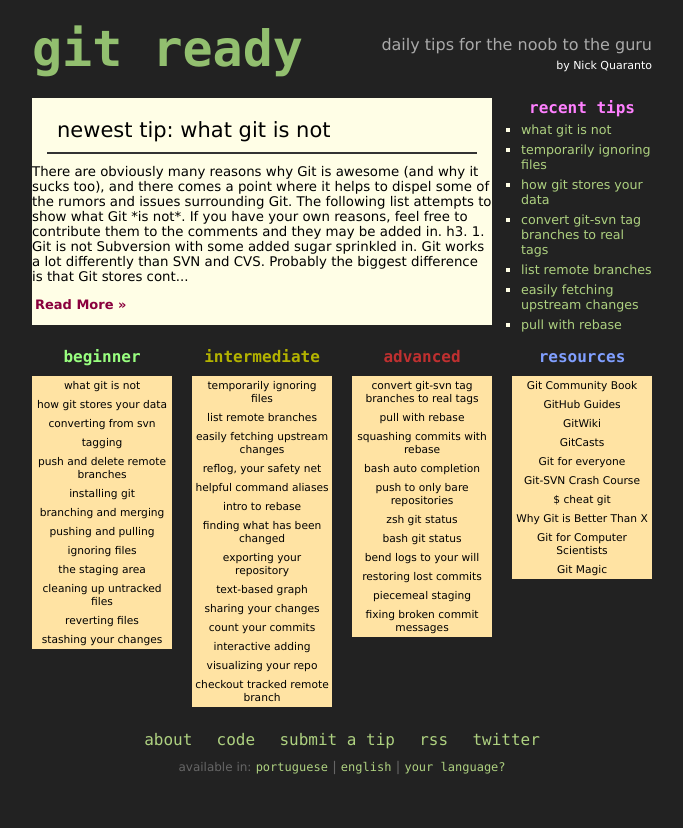
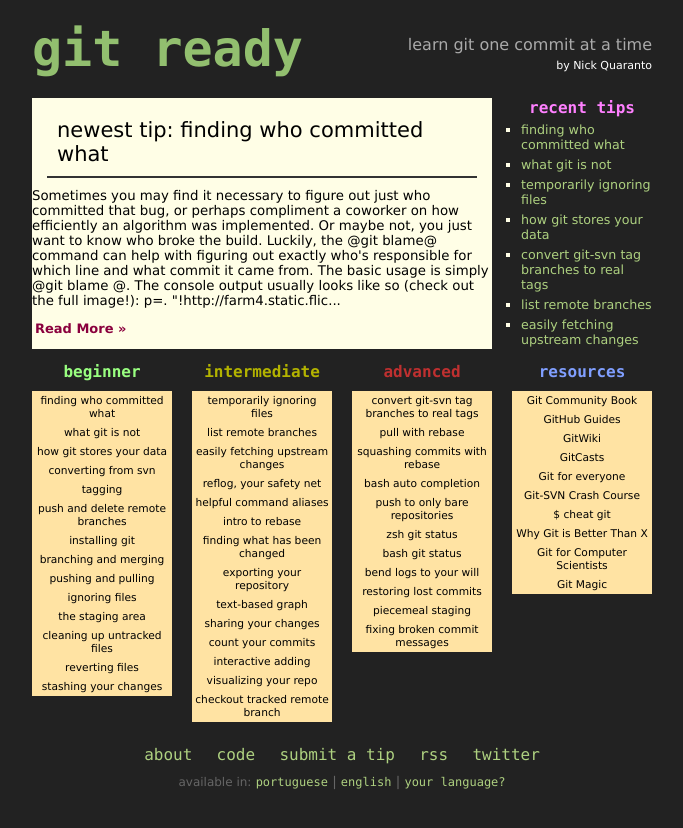
Before and after one commit to qrush/gitready, a Jekyll site: the page built from index.html, in a window 1280 px wide. Shown: the top 828 px of the page, without its empty margins (298-981 px from the left). Built offline with Jekyll 4.4.1, drawn with Linux system fonts in a browser that asks for light colours.

Commit message:
Changing tagline and adding monday's post

```diff
--- a/_layouts/default.html
+++ b/_layouts/default.html
@@ -17,7 +17,7 @@
 			<h1><a href="/">git ready</a></h1>
 		</div>
 		<div class="grid_4 suffix_2 info">
-			<div class="extra">daily tips for the noob to the guru</div>
+			<div class="extra">learn git one commit at a time</div>
 			<div class="author">by Nick Quaranto</div>
 		</div>
     <div class="grid_8 prefix_2 suffix_2 main">
--- /dev/null
+++ b/_posts/2009-02-23-finding-who-committed-what.textile
@@ -0,0 +1,23 @@
+---
+layout: post
+title: finding who committed what
+category: beginner
+---
+
+Sometimes you may find it necessary to figure out just who committed that bug, or perhaps compliment a coworker on how efficiently an algorithm was implemented. Or maybe not, you just want to know who broke the build. Luckily, the @git blame@ command can help with figuring out exactly who's responsible for which line and what commit it came from.
+
+The basic usage is simply @git blame <file>@. The console output usually looks like so (check out the full image!):
+
+p=. "!http://farm4.static.flickr.com/3606/3304779985_6c93865703.jpg!":http://farm4.static.flickr.com/3606/3304779985_2d1842b5f9_o.png
+
+For those confused at what this wall of text consists of, it shows the abbreviated commit SHA, the file name it originated from, the commit author and date, line number, and then the actual line of code.
+
+That's great and all, but there's plenty of other ways to get your blame on. If your code is up on GitHub, you get blame information included:
+
+p=. "!http://farm4.static.flickr.com/3463/3305616220_05a91c8e70.jpg!":http://farm4.static.flickr.com/3463/3305616220_a7b2850e62_o.jpg
+
+Another great way to see this information is with "git-age":http://wiki.github.com/krig/git-age, which is a viewer written in PyGtk. It's actually quite neat, it shows the Gravatar associated with the commit's email, and shows older commits with a darker gray background.
+
+p=. "!http://farm4.static.flickr.com/3454/3305608128_7000ca6fa2.jpg!":http://farm4.static.flickr.com/3454/3305608128_94edf84e1b_o.png
+
+If you know of any other tricks that this command can do or other useful viewers, let us know in the comments!
--- a/index.html
+++ b/index.html
@@ -1,6 +1,6 @@
 ---
 layout: default
-title: daily tips for the noob to the guru
+title: learn git one commit at a time
 ---
 {% assign first_post = site.posts.first %}
 <div id="post" class="grid_6 alpha content">
```
